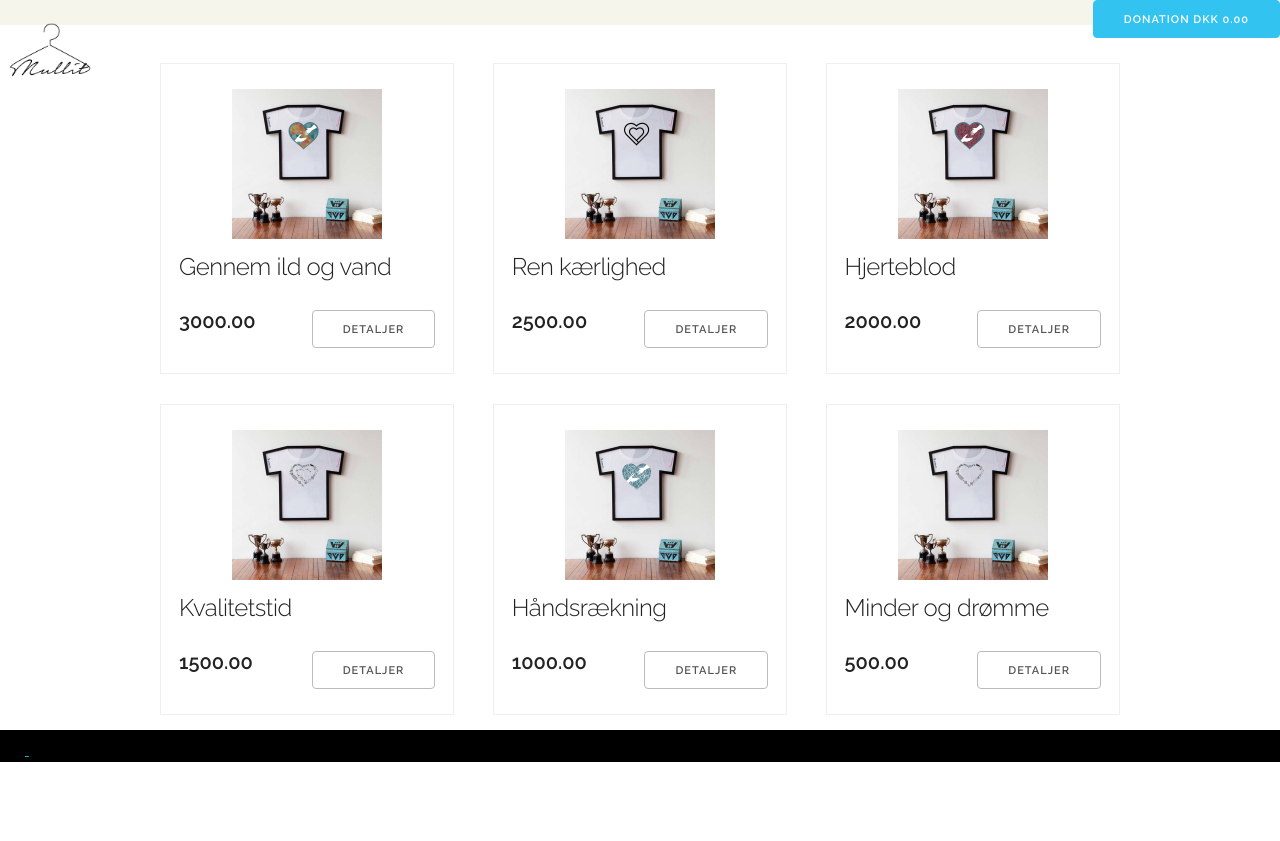
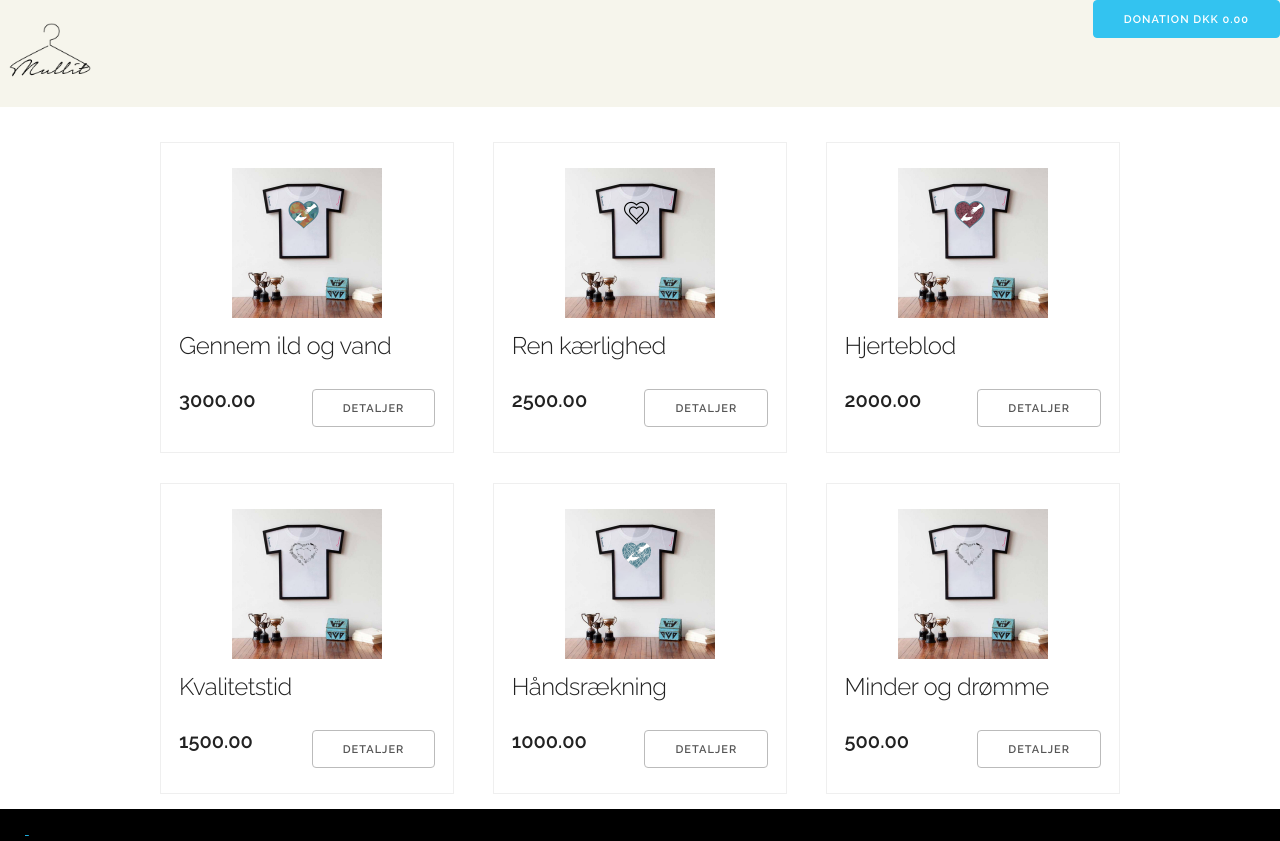
Before and after one commit to menja08/mullitwear3, a plain HTML site: page index.html in a window 1280 px wide. Before the commit the page ends 800 px from the top, so only its background shows below. Drawn offline with nearby package versions, Linux system fonts and the light colour scheme.

Commit message:
removed height of header

```diff
--- a/css/simpleStore.css
+++ b/css/simpleStore.css
@@ -20,7 +20,7 @@ a.hover {
 /* new code */
 header{
     background: #f6f5ec;
-    height: 25px;
+    /*height: 25px;*/
 
 }
 header img {height: 100px}
```
